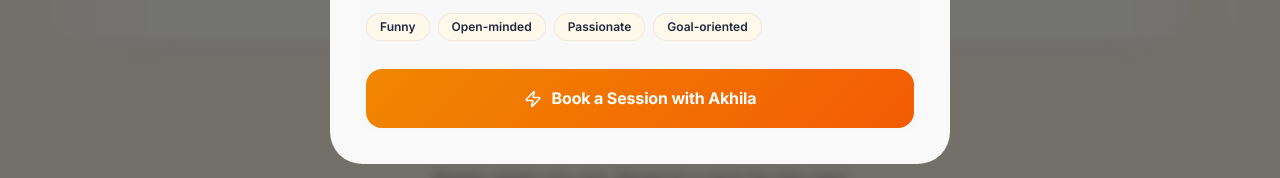
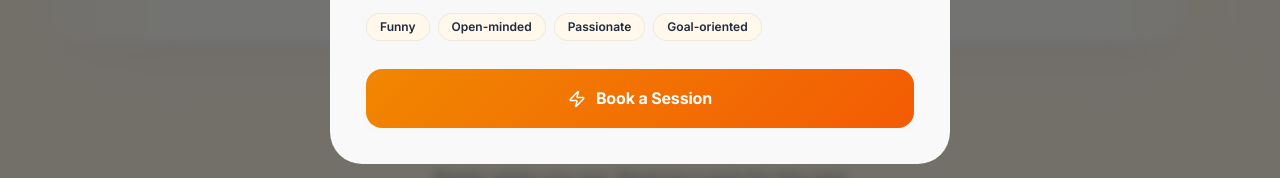
Before and after one commit to reddy-gopal/niat-insider, a React (Vite) app: page / in a window 1280 px wide. Both pictures are taken after a click on the element 230 px from the left and 2690 px from the top of the page. Shown: the part 2871-3049 px from the top of the page. Built offline with nearby package versions, Linux system fonts and the light colour scheme.

Commit message:
fix: update session booking text in SpotlightModal for clarity

```diff
--- a/src/components/MeetSeniors.jsx
+++ b/src/components/MeetSeniors.jsx
@@ -442,7 +442,7 @@ function SpotlightModal({ senior, onClose }) {
               }}
             >
               <Zap size={18} />
-              Book a Session with {senior.name.split(' ')[0]}
+              Book a Session
             </motion.a>
 
           </div>
```
